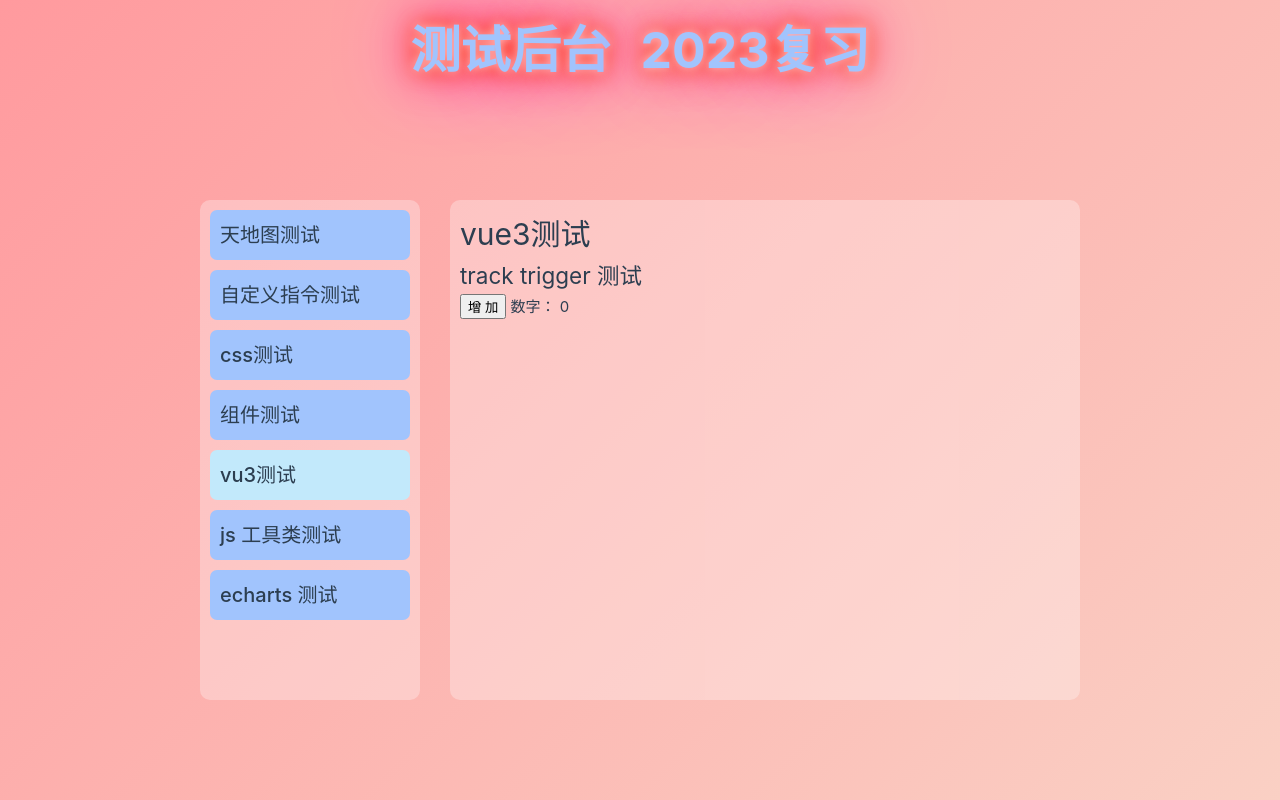
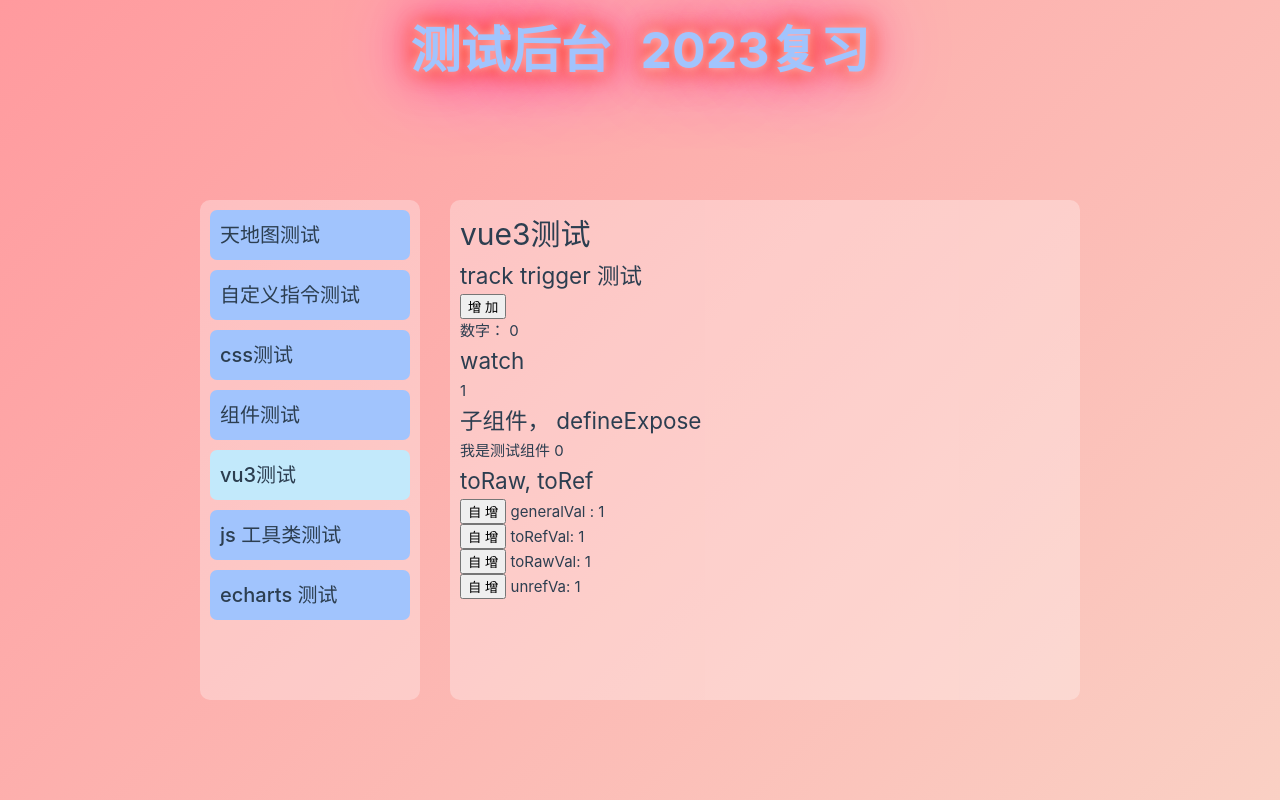
Before and after one commit to mpasdi/test-vue3, a Vue app: page /background/vue3Test in a window 1280 px wide. Built offline with nearby package versions, Linux system fonts and the light colour scheme.

Commit message:
feat: vue3api测试

```diff
--- /dev/null
+++ b/src/components/subComponentsTest/SubComponentOne.vue
@@ -0,0 +1,39 @@
+<!--
+ * @Author: lisongming
+ * @Date: 2024-03-01 13:56:41
+ * @LastEditors: lisongming
+ * @Description: 描述
+-->
+<template>
+  <div>
+    我是测试组件
+    <a-tag color="blue">{{ proVal }}</a-tag>
+  </div>
+</template>
+
+<script setup lang="ts">
+  import { onMounted, ref, useAttrs, inject } from 'vue'
+
+  // vue api
+  const attr = useAttrs()
+  onMounted(() => {
+    console.log('lsm----attr', attr)
+    console.log('lsm----sub numVal', proVal.value)
+    // proVal.value = 10 // 不会生效
+  })
+  const proVal = inject('numVal', 10)
+
+  // data
+  const compIndex = ref(1)
+
+  function compFunc() {
+    console.log('lsm --- compIndex', compIndex.value + '10')
+  }
+
+  defineExpose({
+    compIndex,
+    compFunc
+  })
+</script>
+
+<style scoped lang="less"></style>
--- a/src/utils/registerUiComponent.ts
+++ b/src/utils/registerUiComponent.ts
@@ -6,10 +6,10 @@
  */
 import { App } from 'vue'
 // 添加组件时请同步 导入组件对应less文件
-import { Button, Input, DatePicker, Tabs, Carousel, Table } from 'ant-design-vue'
+import { Button, Input, DatePicker, Tabs, Carousel, Table, Tag } from 'ant-design-vue'
 
 export const registerUiComponents = {
   install(app: App) {
-    app.use(Button).use(Input).use(DatePicker).use(Tabs).use(Carousel).use(Table)
+    app.use(Button).use(Input).use(DatePicker).use(Tabs).use(Carousel).use(Table).use(Tag)
   }
 }
--- a/src/views/background/modules/ComponentsTest.vue
+++ b/src/views/background/modules/ComponentsTest.vue
@@ -73,7 +73,7 @@
 </template>
 
 <script setup lang="ts">
-  import { onMounted, ref, unref } from 'vue'
+  import { onMounted, ref, unref, onUnmounted } from 'vue'
   import { Dayjs } from 'dayjs'
   import * as echarts from 'echarts'
 
@@ -136,9 +136,10 @@
   const showValue1 = ref('')
   const currentValue = ref(0)
   let currentIndex = 0
+  let interTimer: any
 
   onMounted(() => {
-    let interTimer: any = setInterval(() => {
+    interTimer = setInterval(() => {
       currentIndex++
       if (currentIndex > data.length - 1) {
         clearInterval(interTimer)
@@ -156,6 +157,10 @@
     }, 4000)
 
     initEchart()
+  })
+
+  onUnmounted(() => {
+    clearInterval(interTimer)
   })
 
   const echartRef = ref()
--- a/src/views/background/modules/Vue3Test.vue
+++ b/src/views/background/modules/Vue3Test.vue
@@ -10,13 +10,64 @@
 
     <h2>track trigger 测试</h2>
     <a-button @click="num++">增加</a-button>
-    数字： {{ num }}
+    <div ref="numRef">数字： {{ num }}</div>
+
+    <!-- watch -->
+    <h2>watch</h2>
+    <div ref="watchRef">{{ watchVal }}</div>
+
+    <!-- defineExpose  -->
+    <h2>子组件， defineExpose</h2>
+    <SubComponentOne ref="subCompRef" :textVal="1314" />
+
+    <!-- toRaw, toRef -->
+    <h2>toRaw, toRef</h2>
+    <div>
+      <a-button @click="generalVal++">自增</a-button>
+      generalVal : {{ generalVal }}
+    </div>
+    <div>
+      <a-button @click="toRefVal++">自增</a-button>
+      toRefVal: {{ toRefVal }}
+    </div>
+    <div>
+      <a-button @click="toRawVal++">自增</a-button>
+      toRawVal: {{ toRawVal }}
+    </div>
+    <div>
+      <a-button @click="unrefVa++">自增</a-button>
+      unrefVa: {{ unrefVa }}
+    </div>
   </div>
 </template>
 
 <script setup lang="ts">
-  import { ref, Ref, onRenderTracked, onRenderTriggered } from 'vue'
+  import {
+    ref,
+    Ref,
+    onRenderTracked,
+    onRenderTriggered,
+    watchEffect,
+    watchPostEffect,
+    watch,
+    onUnmounted,
+    onMounted,
+    toRef,
+    toRaw,
+    unref,
+    provide,
+    readonly
+  } from 'vue'
+  import SubComponentOne from '@/components/subComponentsTest/SubComponentOne.vue'
 
+  onMounted(() => {
+    subCompRef.value.compFunc()
+  })
+  onUnmounted(() => {
+    stopWatcher()
+  })
+
+  const numRef = ref()
   const num: Ref<number> = ref(0)
   //onRenderTracked 和 onRenderTriggered 只能在开发环境中使用
   onRenderTracked((event) => {
@@ -27,6 +78,49 @@
     console.log('event trigger', event)
     // debugger
   })
+
+  // watch
+  const watchRef = ref()
+  const watchVal = ref(0)
+  const stopWatcher = watch(
+    num,
+    (val) => {
+      watchVal.value = val + 1
+      console.log('lsm----', numRef.value)
+      console.log('lsm----', numRef.value?.innerText)
+    },
+    {
+      flush: 'pre'
+    }
+  )
+  watchEffect(
+    () => {
+      watchVal.value = num.value + 1
+      console.log('lsm---- watchEffect', numRef.value)
+      console.log('lsm----watchEffect', numRef.value?.innerText)
+    },
+    {
+      flush: 'post'
+    }
+  )
+
+  watchPostEffect(() => {
+    watchVal.value = num.value + 1
+    console.log('lsm---- watchPostEffect', numRef.value)
+    console.log('lsm----watchPostEffect', numRef.value?.innerText)
+  })
+
+  // defineExpose  // provide
+  const subCompRef = ref()
+  provide('numVal', readonly(num))
+
+  // toRaw toRef
+  const generalVal = 1
+  const refVal = ref(1)
+  const toRefVal = toRef(generalVal)
+  const toRawVal = toRaw(refVal)
+  const unrefVa = unref(toRefVal)
+  console.log('lsm---ref val', toRefVal, toRawVal)
 </script>
 
 <style scoped lang="less"></style>
```
Also changed, not shown: components.d.ts (+22 -18 lines).
